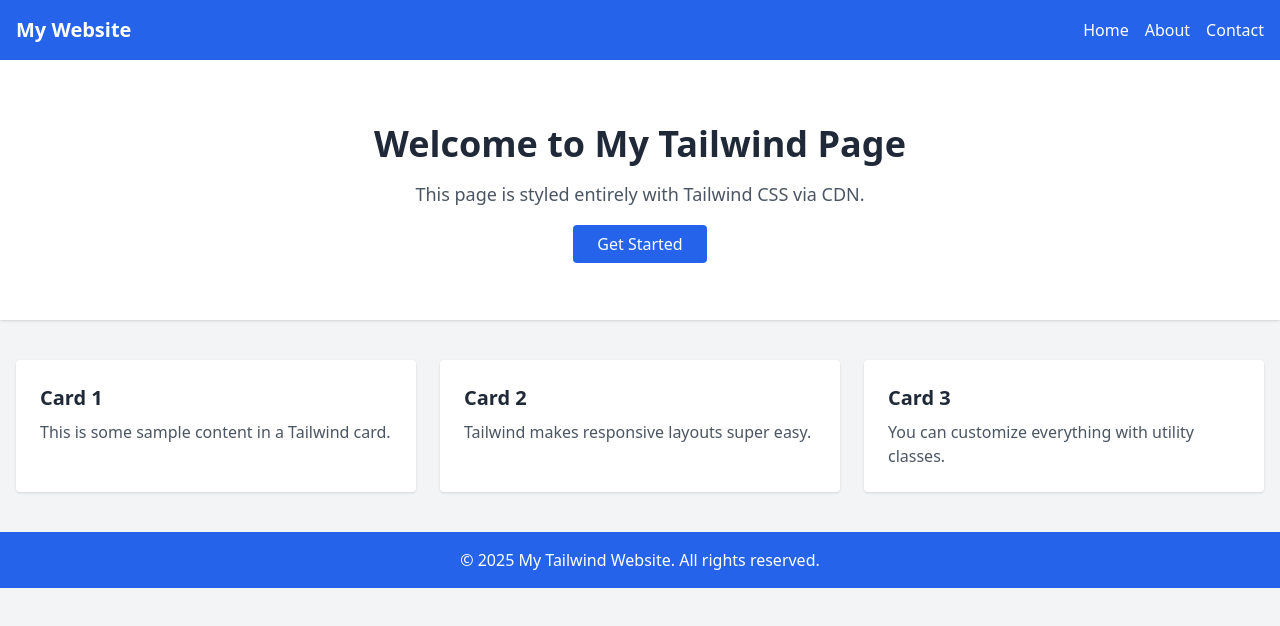
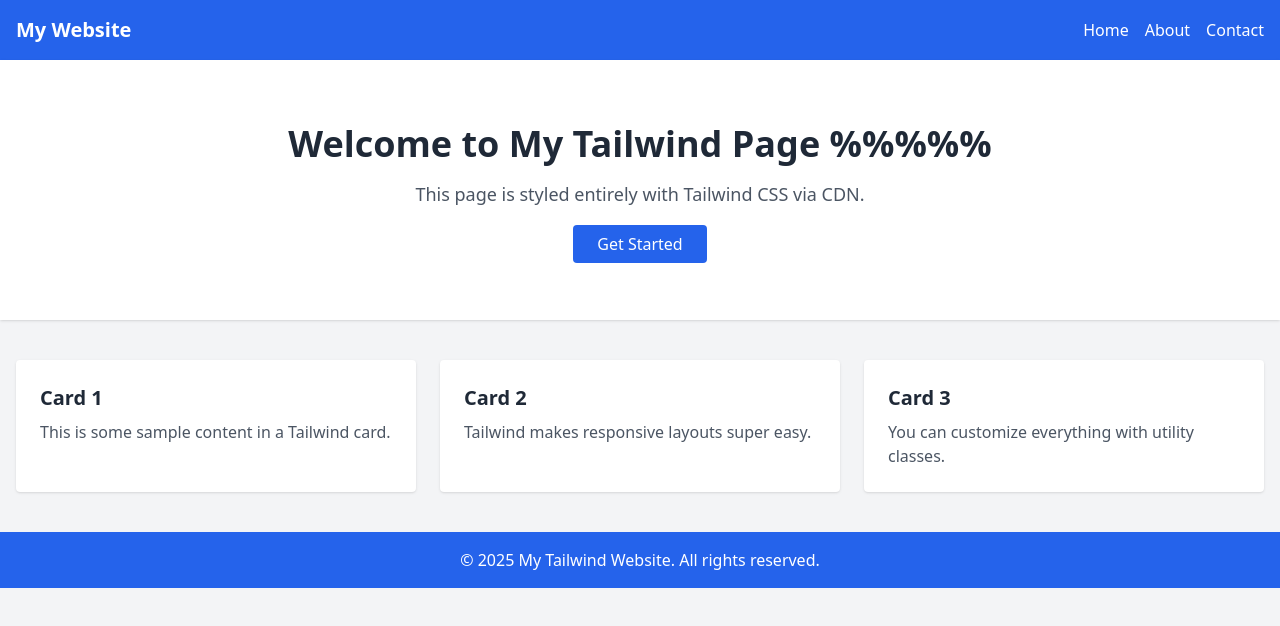
Before and after one commit to balajiudayagiri/practice-github-workflow, a plain HTML site: page index.html in a window 1280 px wide. Drawn offline with nearby package versions, Linux system fonts and the light colour scheme.

Commit message:
chore: Automated commit (2025-08-10 16:19:30)
Changes:

M  index.html

```diff
--- a/index.html
+++ b/index.html
@@ -26,7 +26,7 @@
 
     <!-- Hero Section -->
     <section class="text-center py-16 bg-white shadow">
-      <h2 class="text-4xl font-bold mb-4">Welcome to My Tailwind Page</h2>
+      <h2 class="text-4xl font-bold mb-4">Welcome to My Tailwind Page %%%%%</h2>
       <p class="text-lg text-gray-600 mb-6">
         This page is styled entirely with Tailwind CSS via CDN.
       </p>
```
